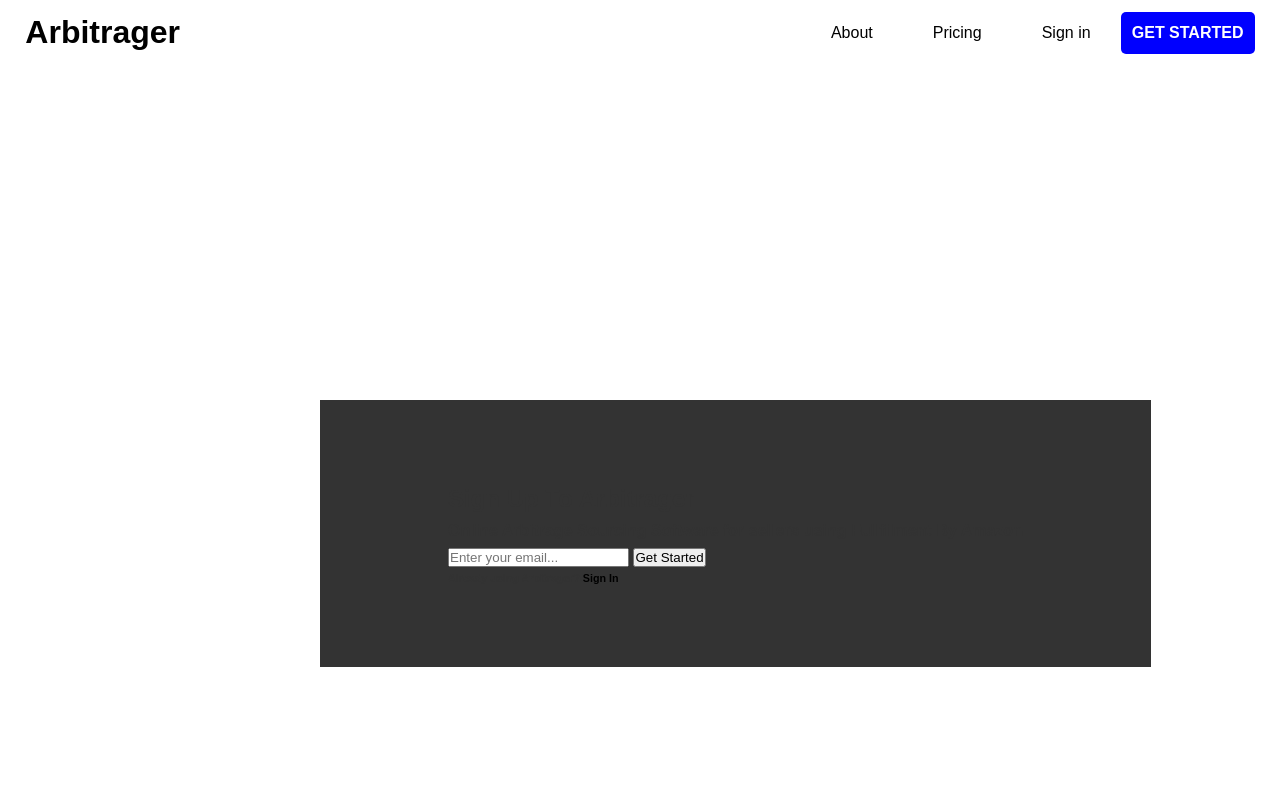
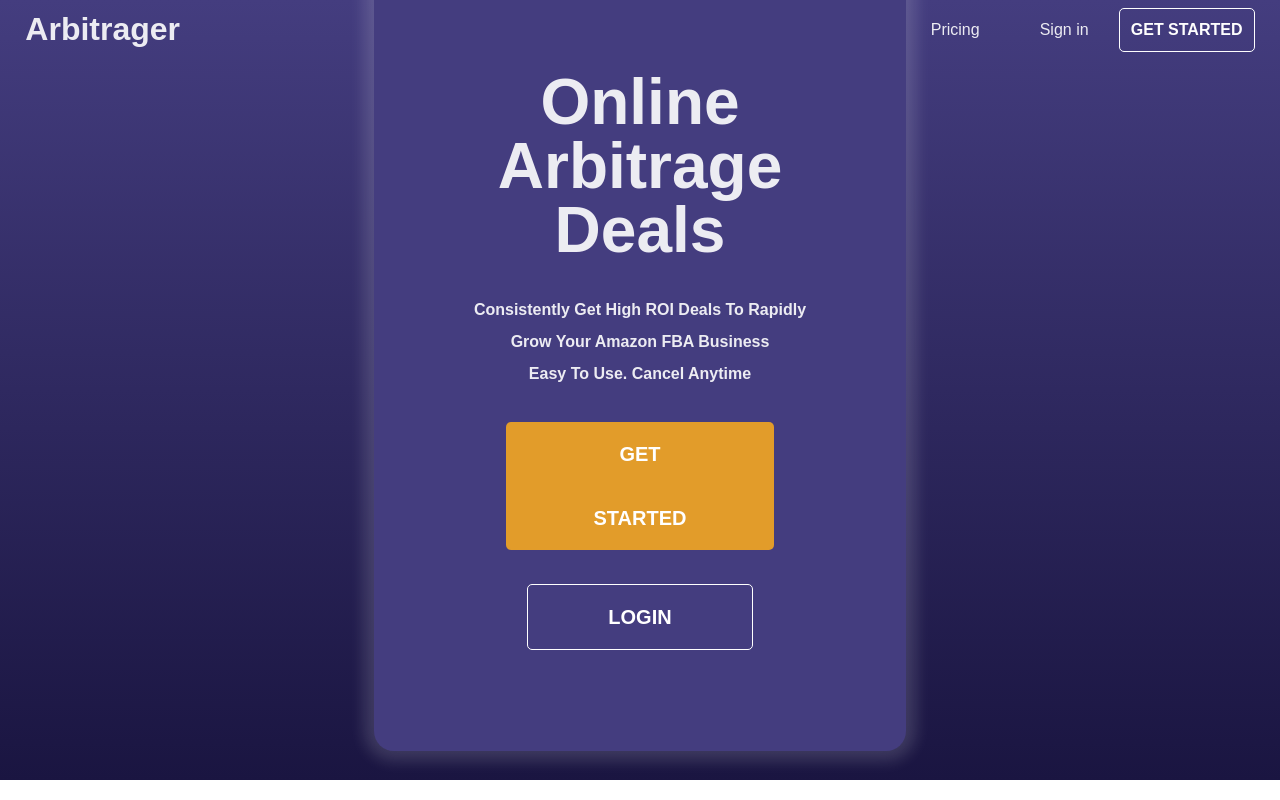
Before and after one commit to Ryan-Daly/Web_Scraper, a plain HTML site: page index.html in a window 1280 px wide. Drawn offline with Linux system fonts and the light colour scheme.

Commit message:
basic home page html + css

```diff
--- a/css/style.css
+++ b/css/style.css
@@ -1,30 +1,26 @@
-:root{
-    --primary: red;
-
-}
-
 * {
     box-sizing: border-box;
     margin: 0px;
     padding: 0px;
-    font-family: Arial, Helvetica, sans-serif;
 }
 
 body {
     line-height: 1.6;
-    color: #333333;
-    font-size: 1rem;
+    color: rgba(255, 255, 255, 0.9);
+    font-family: Arial, Helvetica, sans-serif;
+    -webkit-font-smoothing: antialiased;
 }
 
 a {
     text-decoration: none;
-    color: black;
+    color: rgba(255, 255, 255, 0.9);
 }
 
 .main-container {
-    display: grid;
-    overflow: hidden;
-
+    overflow: auto;
+    background: #443D7F;  /* fallback for old browsers */
+    background: -webkit-linear-gradient(to top, #1A1541, #443D7F);  /* Chrome 10-25, Safari 5.1-6 */
+    background: linear-gradient(to top, #1A1541, #443D7F); /* W3C, IE 10+/ Edge, Firefox 16+, Chrome 26+, Opera 12+, Safari 7+ */
 }
 
 .navbar {
@@ -33,6 +29,9 @@ a {
     justify-content: space-around;
     align-items: center;
     flex-basis: 100%;
+    width: 100%;
+    height: 60px;
+    overflow: hidden;
 }
 
 .nav-main {
@@ -47,43 +46,75 @@ a {
     padding: 20px 30px;
 }
 
-.nav-main a:visited {
-    color: black;
-}
 
-h1.logo {
+.logo {
     font-size: 2rem;
     justify-content: start;
 }
 
-a.nav-get-started {
-    color: #ffffff;
-    padding: 0.5rem 0.7rem;
-    background: blue;
+a.btn {
+    display: inline-block;
+    color: #FEFEFE;
     border-radius: 5px;
     text-align: center;
     font-weight: bold;
-    text-transform: uppercase;
+    text-transform: uppercase
+}
 
+a.nav-get-started {
+    padding: 0.5rem 0.7rem;
+    border: solid #FEFEFE;
+    border-width: thin;
 }
 
 /* main body */
 
 .top-container {
     display: grid;
-    /* grid-template-columns: 1fr 3fr 1fr;
-    grid-template-rows: 1fr 3fr 1fr; */
-    justify-items: center;
-    align-items: center;
     justify-content: center;
     align-content: center;
+    width: 100%;
+    height: 90vh;
+    transform: translateY(-60px);
 }
 
 .body-container {
-    background-color: #333333;
-    padding: 5rem 8rem;
-    position: fixed;
-    top: 50%;
-    left: 25%;
+    border-radius: 20px;
+    background: #443D7F;
+    -webkit-box-shadow: 0px 0px 15px 10px rgba(255,255,255,0.15);
+    -moz-box-shadow: 0px 0px 15px 10px rgba(255,255,255,0.15);
+    box-shadow: 0px 0px 15px 10px rgba(255,255,255,0.15);
+    display: flex;
+    flex-direction: column;
+    justify-items: center;
+    align-items: center;
+    padding: 100px;
+    margin: 0 20%;
+    line-height: 4rem;
+    text-align: center;
+}
 
+.body-container h1 {
+    font-size: 4rem;
+    font-weight: 700;
+    margin-bottom: 2rem;
 }
+
+.showcase-links a {
+    padding: 0 5rem;
+    font-size: 1.25rem;
+    font-weight: bolder;
+    margin: 2rem 2rem 0 2rem ;
+    color: #ffffff;
+    background-color: #E29C2A;
+}
+
+.showcase-links .login {
+    background-color: transparent;
+    border: #ffffff solid;
+    border-width: thin;
+}
+
+.subheading {
+    line-height: 2rem;
+}
--- a/index.html
+++ b/index.html
@@ -18,25 +18,19 @@
                 <a class="nav-about" href="#">About</a>
                 <a class="nav-price" href="#">Pricing</a>
                 <a class="nav-signin" href="login.html">Sign in</a>
-                <a class="nav-get-started" href="login.html">Get Started</a>
+                <a class="btn nav-get-started" href="login.html">Get Started</a>
             </div>
         </nav>
 
         <!-- Top Box -->
         <section class="top-container">
             <div class="body-container">
-                <div class="top-box heading">
-                    <h1>Sign Up To Arbitrager</h1>
-                    <h4>Online Arbitrage Sourcing Software for sellers using Fullfilment By Amazon</h4>
-                </div>
-                <div class="top-box email-input">
-                    <input type="email" name="Email" placeholder="Enter your email...">
-                    <button type="submit"><a href="#"></a> Get Started</button>
-                </div>
-                <div class="top-box sign-in">
-                    <h6>Already using Arbitrager?
-                        <span><a href="login.html">Sign In</a></span>
-                    </h6>
+                <h1 class="heading">Online Arbitrage Deals</h1>
+                <h4 class="subheading">Consistently Get High ROI Deals To Rapidly Grow Your Amazon FBA Business</h4>
+                <h4 class="subheading">Easy To Use. Cancel Anytime</h4>
+                <div class="showcase-links">
+                    <a href="#" class="btn get-started">Get Started</a>
+                    <a href="login.html" class="btn login">Login</a>
                 </div>
             </div>
         </section>
@@ -98,7 +92,7 @@
         </section> -->
 
         <!-- Footer -->
-        <footer>
+        <!-- <footer> -->
             <!-- <p>Arbitrager &copy; 2019</p> -->
             <!-- Social Media Links -->
             <!-- <div class="social-container">
@@ -106,7 +100,7 @@
                 <a href="#" target="_blank"><i class="fab fa-instagram fa-2x"></i></a>
                 <a href="#" target="_blank"><i class="fab fa-facebook-messenger fa-2x"></i></a>
             </div> -->
-        </footer>
+        <!-- </footer> -->
     </div>
     <!-- /.container div -->
     <script src="js/main.js"></script>
```
